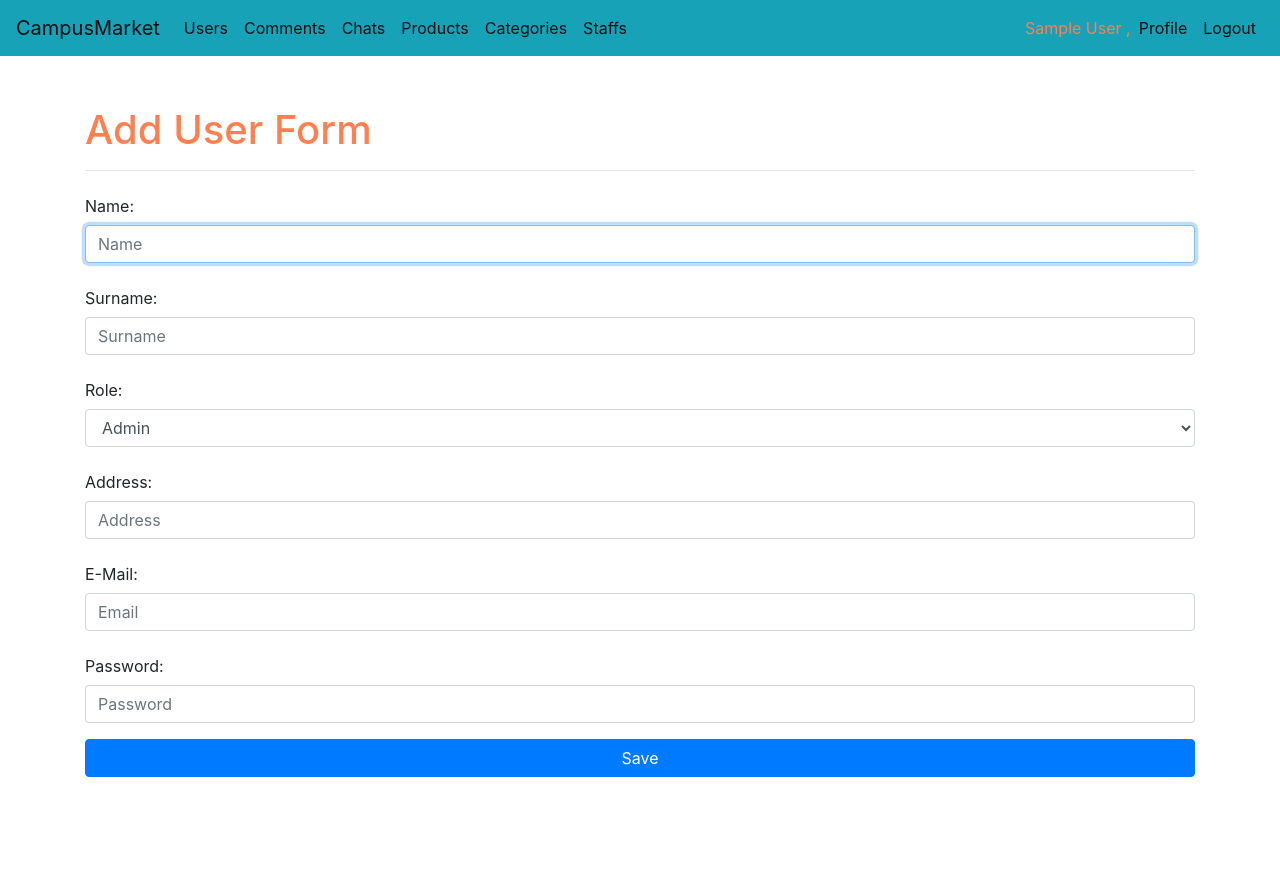
After one commit to Esad-U/Campus-Market-Admin-Panel, a Flask app: page /adduser in a window 1280 px wide. The commit adds this page. Run offline with Flask 3, Linux system fonts and the light colour scheme; the visitor is signed in with stand-in values (Sample User, id 1); some libraries are stand-ins or nearby versions.

Commit message:
User addition functionality is added

```diff
--- a/database.py
+++ b/database.py
@@ -1,6 +1,7 @@
 from pymongo import MongoClient
 from bson import ObjectId
 from models.user import User
+from datetime import datetime
 
 class Database:
     def __init__(self, url: str, port: int, dbname: str):
@@ -14,7 +15,7 @@ class Database:
             user = db['users'].find_one({'email': email})
 
         if user is not None:
-            found_user = User(chats=user['chats'], id=user['_id'], email=user['email'], password=user['password'],
+            found_user = User(chats=user['chats'], _id=user['_id'], email=user['email'], password=user['password'],
                               name=user['name'], surname=user['surname'], role=user['role'],
                               created_at=user['created_at'], blocked=user['blocked'], verified=user['verified'],
                               verification_code=user['verificationCode'], address=user['address'], rate=user['rate'],
@@ -41,3 +42,26 @@ class Database:
         with MongoClient(host=self.url, port=self.port) as client:
             db = client[self.dbname]
             db['users'].delete_one({'_id': ObjectId(_id)})
+
+    def insert_user(self, user):
+        with MongoClient(host=self.url, port=self.port) as client:
+            db = client[self.dbname]
+            inserted_id = db['users'].insert_one({
+                'chats': user.chats,
+                'email': user.email,
+                'password': user.password,
+                'name': user.name,
+                'surname': user.surname,
+                'role': user.role,
+                'created_at': user.created_at,
+                'blocked': user.blocked,
+                'verified': user.verified,
+                'verificationCode': user.verification_code,
+                'address': user.address,
+                'rate': user.rate,
+                'profile_image_url': user.profile_img_url,
+                'products': user.products,
+                'comments': user.comments
+            })
+
+        return inserted_id
--- a/forms.py
+++ b/forms.py
@@ -1,8 +1,18 @@
+import wtforms
 from flask_wtf import FlaskForm
-from wtforms import StringField, PasswordField
+from wtforms import StringField, PasswordField, SelectField, EmailField
 from wtforms.validators import DataRequired
 
 
 class LoginForm(FlaskForm):
-    email = StringField("Email", validators=[DataRequired()])
+    email = EmailField("Email", validators=[DataRequired()])
     password = PasswordField("Password", validators=[DataRequired()])
+
+
+class AddUserForm(FlaskForm):
+    name = StringField("Name", validators=[DataRequired()])
+    surname = StringField("Surname", validators=[DataRequired()])
+    role = SelectField("Role", validators=[DataRequired()], choices=["Admin", "User"])
+    address = StringField("Address", validators=[DataRequired()])
+    email = EmailField("Email", validators=[DataRequired()])
+    password = PasswordField("Password", validators=[DataRequired()])
--- a/models/user.py
+++ b/models/user.py
@@ -1,12 +1,14 @@
 from flask_login import UserMixin
+from datetime import datetime
 
 
 class User(UserMixin):
-    def __init__(self, chats: list, id: int, email: str, password: str, name: str, surname: str, role: str,
-                 created_at: str, blocked: bool, verified: bool, verification_code: int, address: str, rate: float,
-                 profile_img_url: str, products: list, comments: list):
+    def __init__(self, _id: str, email: str, password: str, name: str, surname: str, role: str,
+                 address: str, created_at: str = str(datetime.now()), rate: float = 0, products: list = None,
+                 comments: list = None, chats: list = None, blocked: bool = False, verified: bool = False,
+                 verification_code: int = -1, profile_img_url: str = "deneme.url"):
+        self._id = _id
         self.chats = chats
-        self.id = id
         self.email = email
         self.password = password
         self.name = name
--- a/server.py
+++ b/server.py
@@ -21,6 +21,7 @@ def create_app():
     app.add_url_rule("/home", view_func=views.home)
     app.add_url_rule("/logout", view_func=views.logout)
     app.add_url_rule("/users", view_func=views.users_page, methods=["GET", "POST"])
+    app.add_url_rule("/adduser", view_func=views.add_user_page, methods=["GET", "POST"])
 
     app.config["dbconfig"] = Database(url='localhost', port=27017, dbname='CampusMarket')
 
--- /dev/null
+++ b/templates/add_user_page.html
@@ -0,0 +1,57 @@
+{% extends "layout.html" %}
+
+{% block title %}Add User{% endblock %}
+
+{% block body %}
+  <h1>Add User Form</h1>
+  <hr>
+  <div>
+    <form action="" method="post">
+      {{ form.csrf_token }}
+      <div class="form-group">
+        <label for="name" class="col-form-label">Name:</label>
+        {{ form.name(required=True, autofocus=True, class='form-control', placeholder='Name') }}
+      </div>
+      {% for error in form.name.errors %}
+        <div class="alert alert-danger">{{ error }}</div>
+      {% endfor %}
+      <div class="form-group">
+        <label for="surname" class="col-form-label">Surname:</label>
+        {{ form.surname(required=True, autofocus=False, class='form-control', placeholder='Surname') }}
+      </div>
+      {% for error in form.surname.errors %}
+        <div class="alert alert-danger">{{ error }}</div>
+      {% endfor %}
+      <div class="form-group">
+        <label for="role" class="col-form-label">Role:</label>
+        {{ form.role(required=True, autofocus=False, class='form-control') }}
+      </div>
+      {% for error in form.role.errors %}
+        <div class="alert alert-danger">{{ error }}</div>
+      {% endfor %}
+      <div class="form-group">
+        <label for="address" class="col-form-label">Address:</label>
+        {{ form.address(required=True, autofocus=False, class='form-control', placeholder='Address') }}
+      </div>
+      {% for error in form.address.errors %}
+        <div class="alert alert-danger">{{ error }}</div>
+      {% endfor %}
+      <div class="form-group">
+        <label for="email" class="col-form-label">E-Mail:</label>
+        {{ form.email(required=True, autofocus=False, class='form-control', placeholder='Email') }}
+      </div>
+      {% for error in form.email.errors %}
+        <div class="alert alert-danger">{{ error }}</div>
+      {% endfor %}
+      <div class="form-group">
+        <label for="password" class="col-form-label">Password:</label>
+        {{ form.password(required=True, autofocus=False, class='form-control', placeholder='Password') }}
+      </div>
+      {% for error in form.password.errors %}
+        <div class="alert alert-danger">{{ error }}</div>
+      {% endfor %}
+
+      <button class="btn btn-primary btn-block mb-4">Save</button>
+    </form>
+  </div>
+{% endblock %}
--- a/templates/users.html
+++ b/templates/users.html
@@ -10,6 +10,7 @@
     <form action="" method="post" name="users_list" onsubmit="return confirm('Are you sure you wish to delete?');">
       <div class="form-group">
         <button class="btn btn-danger btn-md">Delete Selected Users</button>
+        <a href="{{ url_for('add_user_page') }}" class="btn btn-primary">Add User</a>
       </div>
       <table class="table is-striped is-fullwidth">
         <tr>
--- a/views.py
+++ b/views.py
@@ -3,6 +3,7 @@ from flask_login import login_user, logout_user, login_required, current_user
 from passlib.hash import pbkdf2_sha256 as hasher
 from forms import *
 from login_functions import get_user
+from models.user import User
 
 
 def index():
@@ -52,3 +53,27 @@ def users_page():
             for key in form_user_keys:
                 db.delete_user(key)
         return redirect(url_for("users_page"))
+
+
+@login_required
+def add_user_page():
+    form = AddUserForm()
+    db = current_app.config["dbconfig"]
+
+    if form.validate_on_submit():
+        name = form.data['name']
+        surname = form.data['surname']
+        role = form.data['role']
+        address = form.data['address']
+        email = form.data['email']
+        password = hasher.hash(form.data['password'])
+
+        if db.get_user_by_email(email) is None:
+            new_user = User(_id="", name=name, surname=surname, role=role, address=address, email=email,
+                            password=password)
+            db.insert_user(new_user)
+            return redirect(url_for('users_page'))
+        else:
+            flash('A user with this email already exists')
+
+    return render_template('add_user_page.html', form=form)
```
